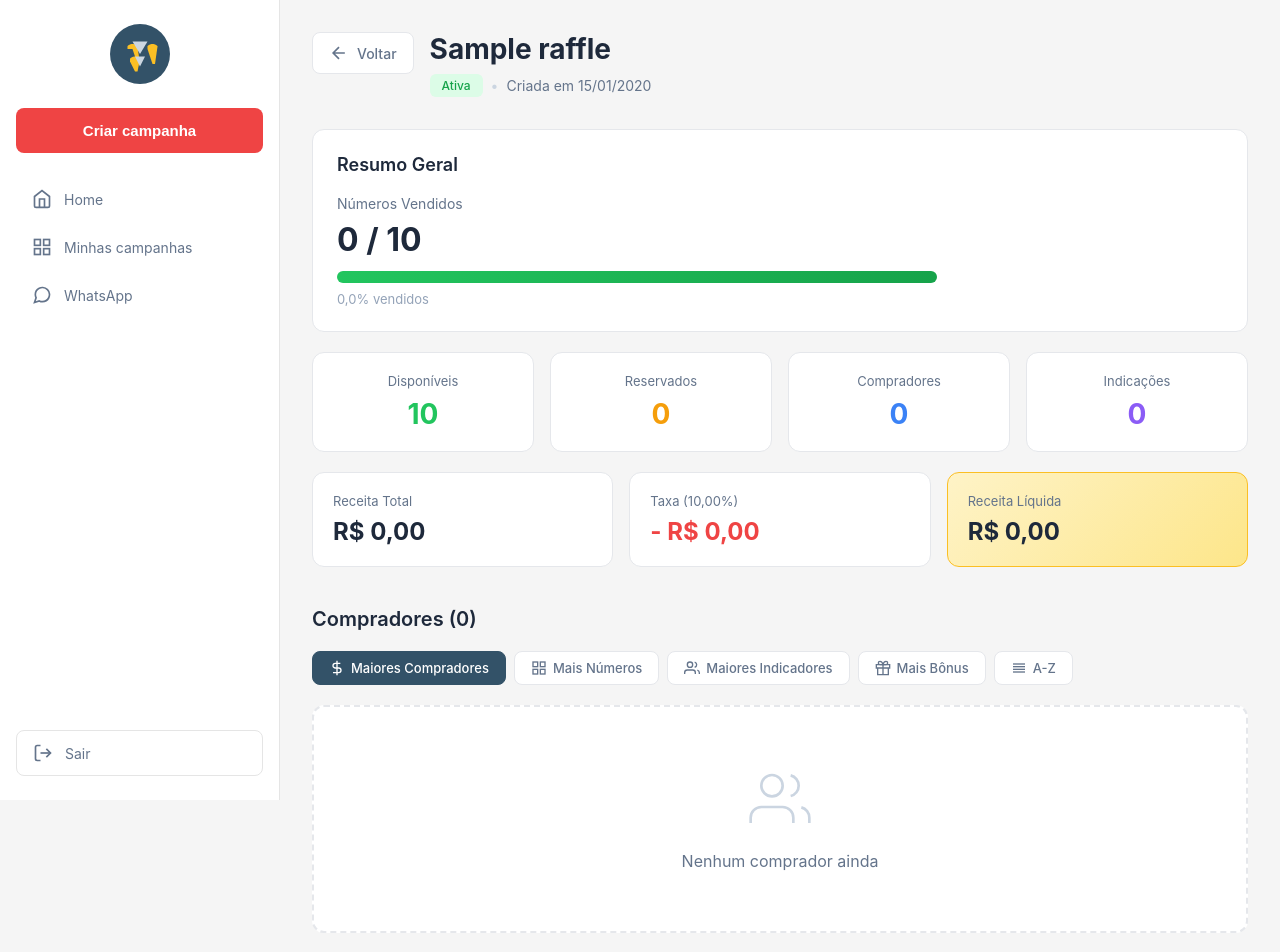
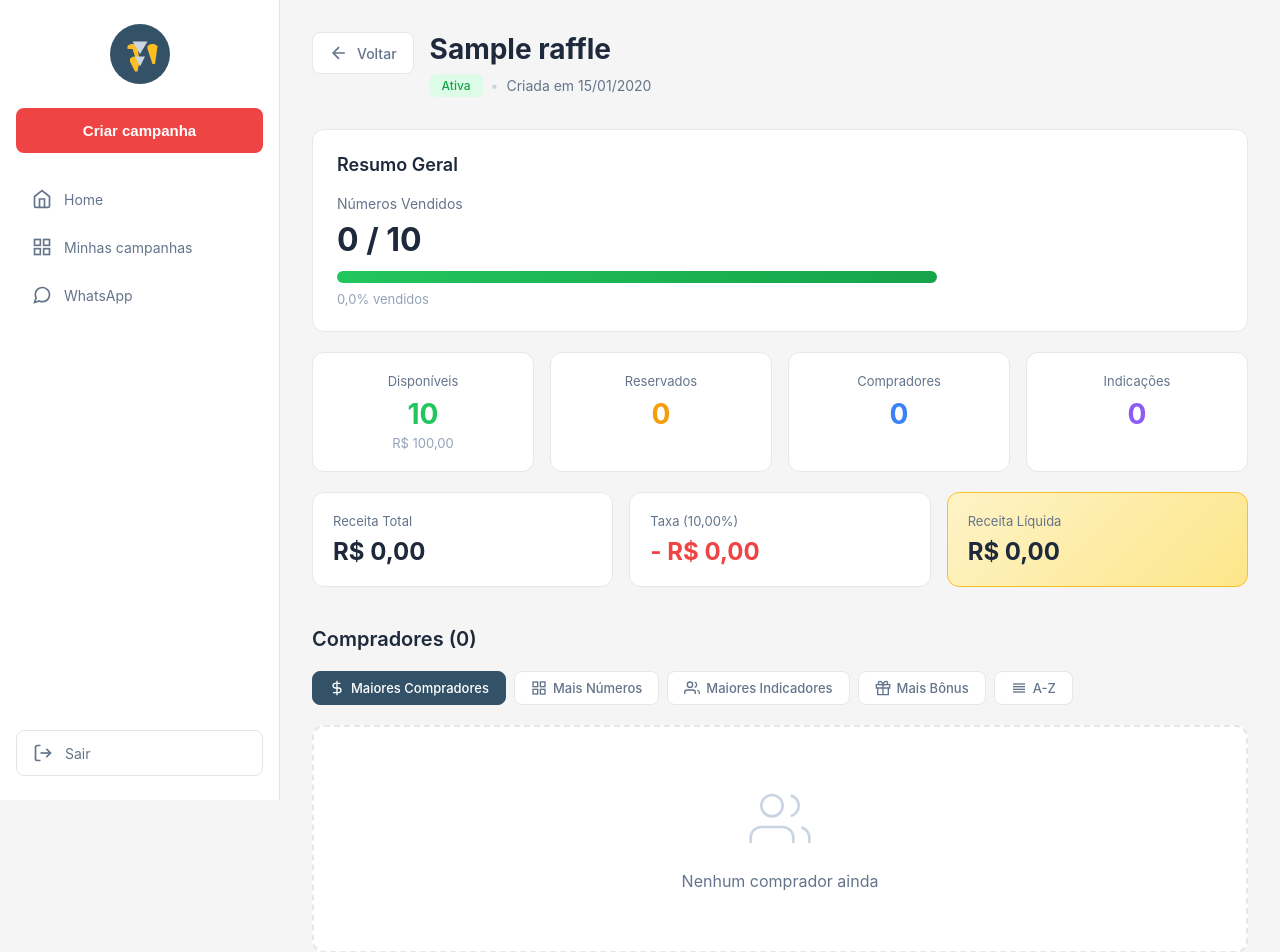
Before and after one commit to IgorAcender/rifas, a Django app: page /campanha/1/ in a window 1280 px wide. Shown: the top 952 px of the page. Run offline with Django 4.2, Linux system fonts and the light colour scheme; a user stored in the database is signed in; tables that the repository leaves empty hold one stand-in row (values such as "Sample post"); data that the repository does not hold is empty.

Commit message:
feat: Adicionar valor disponível na visualização de detalhes da campanha

```diff
--- a/raffles/views.py
+++ b/raffles/views.py
@@ -238,6 +238,7 @@ def campaign_details(request, pk):
     numbers_sold = raffle.numbers.filter(status=RaffleNumber.Status.SOLD).count()
     numbers_reserved = raffle.numbers.filter(status=RaffleNumber.Status.RESERVED).count()
     numbers_available = raffle.total_numbers - numbers_sold - numbers_reserved
+    available_value = numbers_available * raffle.price_per_number
 
     # Pedidos pagos
     paid_orders = RaffleOrder.objects.filter(
@@ -346,6 +347,7 @@ def campaign_details(request, pk):
         'numbers_sold': numbers_sold,
         'numbers_reserved': numbers_reserved,
         'numbers_available': numbers_available,
+        'available_value': available_value,
         'total_revenue': total_revenue,
         'fee_amount': fee_amount,
         'net_revenue': net_revenue,
--- a/templates/raffles/campaign_details.html
+++ b/templates/raffles/campaign_details.html
@@ -44,6 +44,7 @@
         <div class="mini-stat-card">
             <p class="mini-stat-label">Disponíveis</p>
             <p class="mini-stat-value" style="color: #22c55e;">{{ numbers_available }}</p>
+            <p class="mini-stat-detail">R$ {{ available_value|floatformat:2 }}</p>
         </div>
         <div class="mini-stat-card">
             <p class="mini-stat-label">Reservados</p>
@@ -435,6 +436,12 @@
     margin: 0;
 }
 
+.mini-stat-detail {
+    font-size: 13px;
+    color: #94a3b8;
+    margin: 4px 0 0 0;
+}
+
 .revenue-grid {
     grid-column: 1 / -1;
     display: grid;
```
